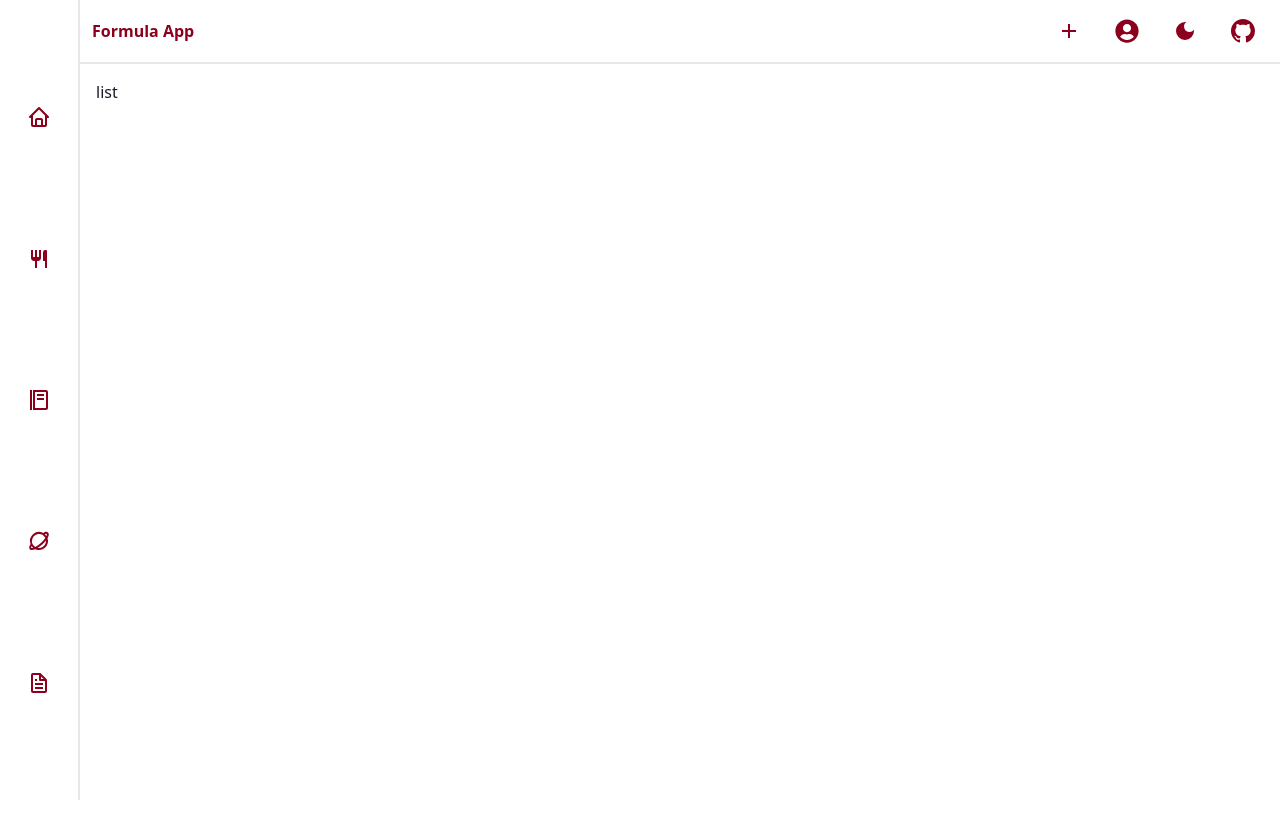
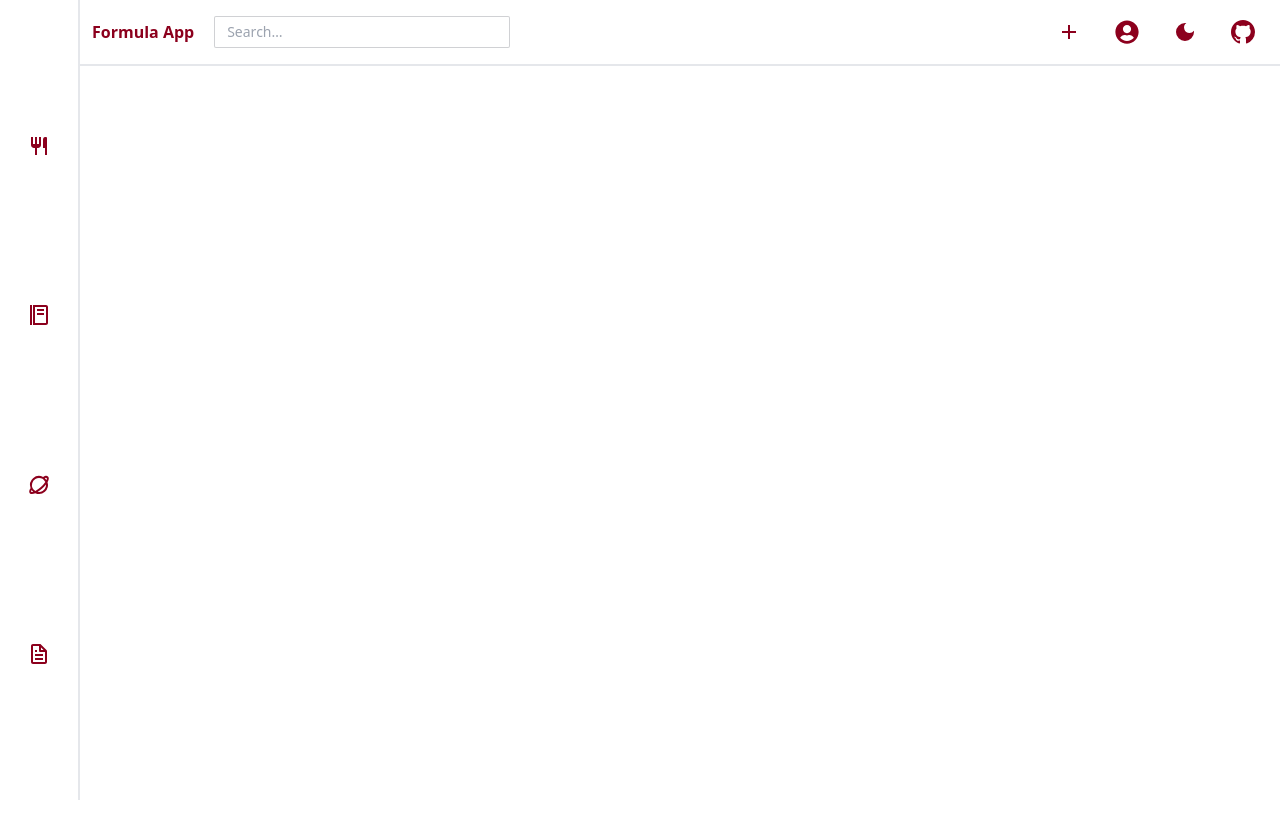
Before and after one commit to scottross123/dough-formula-builder, a React (Vite) app: page /recipes in a window 1280 px wide. Shown: the top 838 px of the page. After the commit the page ends 800 px from the top, so only its background shows below. Built offline with nearby package versions, Linux system fonts and the light colour scheme.

Commit message:
layout fixes minaly

```diff
--- a/src/components/Header/Header.tsx
+++ b/src/components/Header/Header.tsx
@@ -1,14 +1,18 @@
 import { BsGithub } from "react-icons/bs";
 import { FaUserCircle } from "react-icons/fa";
 import { MdDarkMode, MdAdd } from "react-icons/md";
+import { Link } from "react-router-dom";
 
 const Header = () => {
     const currentUser = "User";
 
     return (
-        <header className="navbar border-b-2">
+        <header className="navbar border-b-2 sticky top-0 z-50 bg-base-100">
             <div className="navbar-start">
-                <h1 className="font-bold text-red p-1">Formula App</h1>
+                <Link to="/">
+                    <h1 className="font-bold text-red p-1">Formula App</h1>
+                </Link>
+                <input type="text" placeholder="Search…" className="input input-bordered input-sm w-1/2 ml-4"/>
             </div>
 
             <div className="navbar-end">
--- a/src/components/Navbar/Navbar.tsx
+++ b/src/components/Navbar/Navbar.tsx
@@ -1,18 +1,17 @@
 import NavbarItem, { NavbarItemProps } from "./NavbarItem";
 import { BiRestaurant, BiFoodMenu, BiPlanet, BiFile, BiHome } from "react-icons/bi";
+import {useAppSelector} from "../../store/hooks";
+import {selectRecipes} from "../../store/selectors/recipesSelectors";
+
+const Navbar = () => {
+    const { id: currentRecipeId } = useAppSelector(selectRecipes)[0]; // eventually recipe currently ebing eddited will persist, for now goes to firce in array
 
     const navItems = [
-    {
-        key: "home",
-        icon: <BiHome color="#8C001D" fontSize="1.5rem" />,
-        text: "Home",
-        link: "",
-    },
         {
             key: "recipes",
             icon: <BiRestaurant color="#8C001D" fontSize="1.5rem" />,
             text: "Recipes",
-        link: "recipes",
+            link: `recipes/${currentRecipeId}`,
         },
         {
             key: "starters",
@@ -34,13 +33,12 @@ const navItems = [
         },
     ];
 
-const Navbar = () => {
     return (
-        <div className="drawer-side top-0 h-screen sticky w-20 flex flex-col border-r-2 justify-evenly items-center">
+        <nav className="h-screen sticky top-0 w-20 flex flex-col border-r-2 justify-evenly items-center">
             { navItems.map(({ icon, text, link}: NavbarItemProps) =>
                 <NavbarItem icon={icon} text={text} link={link} />
             )}
-        </div>
+        </nav>
     );
 }
 
--- a/src/components/Navbar/NavbarItem.tsx
+++ b/src/components/Navbar/NavbarItem.tsx
@@ -14,7 +14,7 @@ const NavbarItem = (props: NavbarItemProps) => {
             <NavLink
                 to={link}
             >
-                <button className="btn btn-ghost rounded-full w-fit">
+                <button className="btn btn-ghost rounded w-fit">
                     {icon}
                 </button>
             </NavLink>
--- a/src/components/Sidebar/Sidebar.tsx
+++ b/src/components/Sidebar/Sidebar.tsx
@@ -6,17 +6,16 @@ const Sidebar = () => {
     const recipes = useAppSelector(selectRecipes);
 
     return (
-        <div className="h-screen top-0 drawer-side sticky overflow-y-auto w-64 flex flex-col p-4 border-l-2 justify-items-center">
-            <div className="items-center justify-center h-24 border-b-2">
-                <h1 className="mb-2 text-center font-bold text-red text-xl">Your Recipes</h1>
-                <input type="text" placeholder="Search…" className="input input-bordered input-sm w-full"/>
-            </div>
-            <div className="flex flex-col gap-8">
+        <aside className="drawer-side h-screen top-0 right-0 sticky overflow-y-hidden w-1/4 flex flex-col p-4 border-l-2
+        justify-items-center bg-base-100">
+            <h1 className="mb-2 text-center font-bold text-red text-xl">Your Recipes</h1>
+            <hr />
+            <div className="flex flex-col ">
                 { recipes.map(({ id, name, description }) =>
-                    <SidebarItem key={id} title={name} description={description} />
+                    <SidebarItem key={id} title={name} description={description} link={id} />
                 )}
             </div>
-        </div>
+        </aside>
      );
 }
 
--- a/src/components/Sidebar/SidebarItem.tsx
+++ b/src/components/Sidebar/SidebarItem.tsx
@@ -1,21 +1,23 @@
-import bread from "../../assets/images/bread.jpeg"; // placeholder image
+import { NavLink } from "react-router-dom";
+import bread from "../../assets/images/bread.jpeg";
 
 type SidebarItemProps = {
     key: string,
     title: string,
     description: string,
     image?: string,
-    link?: string,
+    link: string,
 }
 
 const SidebarItem = (props: SidebarItemProps) => {
-    const { title, description } = props;
+    const { title, link } = props;
 
     return (
-        <div className="text-center my-2 p-1 rounded text-red hover:bg-gray-100">
-            <p className="text-sm">{title}</p>
-            <p className="text-xs">{description}</p>
-        </div>
+        <NavLink to={'/recipes/' + link} >
+            <div className="flex my-2 p-1 rounded text-red hover:bg-gray-100">
+                <p className="text-sm">{title}</p>
+            </div>
+        </NavLink>
     );
 }
 export default SidebarItem;
--- a/src/features/index.ts
+++ b/src/features/index.ts
@@ -1,5 +1,5 @@
 import Home from "./home";
-import RecipePage from "./recipe/pages";
+//import RecipePage from "./recipe/pages";
 import Starters from "./starters";
 import Resources from "./resources";
 import Community from "./community";
--- a/src/features/recipe/components/EditRecipe/EditRecipe.tsx
+++ b/src/features/recipe/components/EditRecipe/EditRecipe.tsx
@@ -6,14 +6,18 @@ import { useParams } from "react-router-dom";
 
 const EditRecipe = () => {
     const { recipeId } = useParams();
-    console.log(recipeId)
     const preferments = useAppSelector(state => selectPreferements(state, recipeId!));
 
     return (
         <RecipeProvider recipeId={recipeId!}>
-            <section className="flex flex-col items-center gap-8 w-full">
-                <Heading />
-                <Inputs />
+            <section className="flex gap-8 w-full">
+                <div className="w-1/2 flex flex-col gap-8">
+                    <Heading />
+                    <Inputs />
+
+                </div>
+
+                <div className="w-1/2">
                 <Table title="Overall Formula" />
                 {
                     preferments &&
@@ -22,6 +26,7 @@ const EditRecipe = () => {
                         <Table title="Final Dough Formula" readOnly />
                     </>
                 }
+                </div>
             </section>
         </RecipeProvider>
     );
--- a/src/features/recipe/components/Table/Controls.tsx
+++ b/src/features/recipe/components/Table/Controls.tsx
@@ -8,6 +8,7 @@ import {RecipeContext} from "../../providers/RecipeProvider";
 const Controls = () => {
     const dispatch = useAppDispatch();
     const recipeId = useContext(RecipeContext);
+    const buttonStyle = "btn btn-primary btn-outline btn-sm";
 
     const handleClickIngredient = () => {
         dispatch(addIngredient({
@@ -25,9 +26,9 @@ const Controls = () => {
     }
 
     return (
-        <div className="btn-group">
-            <button className="btn" onClick={handleClickIngredient}>Add ingredient</button>
-            <button className="btn" onClick={handleClickFlour}>Add flour</button>
+        <div className="card-actions btn-group">
+            <button className={buttonStyle} onClick={handleClickIngredient}>Add ingredient</button>
+            <button className={buttonStyle} onClick={handleClickFlour}>Add flour</button>
         </div>
     );
 }
--- a/src/features/recipe/components/Table/Table.tsx
+++ b/src/features/recipe/components/Table/Table.tsx
@@ -13,9 +13,9 @@ const Table = (props: TableProps) => {
     const { title, readOnly } = props;
 
     return (
-        <div className="w-1/2 flex flex-col items-center gap-2">
-            <h1 className="self-start font-bold">{title}</h1>
-            <table className="table table-compact w-full">
+        <div className="card items-center gap-4 mb-4">
+            <h1 className="card-title self-start font-bold">{title}</h1>
+            <table className="card-body table table-compact w-full">
                 <thead>
                     <tr>
                         <th>Ingredients</th>
--- a/src/features/recipe/pages/RecipeListPage.tsx
+++ /dev/null
@@ -1,9 +0,0 @@
-const RecipeListPage = () => {
-    return (
-        <main className="page">
-            list
-        </main>
-    )
-}
-
-export default RecipeListPage;
--- a/src/index.css
+++ b/src/index.css
@@ -4,7 +4,7 @@
 
 @layer components {
   .page {
-    @apply flex p-4 w-full min-h-full
+    @apply flex p-8 w-full h-full overflow-y-auto
   }
 }
 
--- a/src/routes/routes.tsx
+++ b/src/routes/routes.tsx
@@ -11,10 +11,6 @@ export const routes: RouteObject[] = [
     {
         path: '/recipes',
         children: [
-            {
-                path: '',
-                element: <RecipeListPage />,
-            },
             {
                 path: ':recipeId',
                 element: <RecipePage />,
```
Lines whose indentation alone changed are shown as unchanged.
